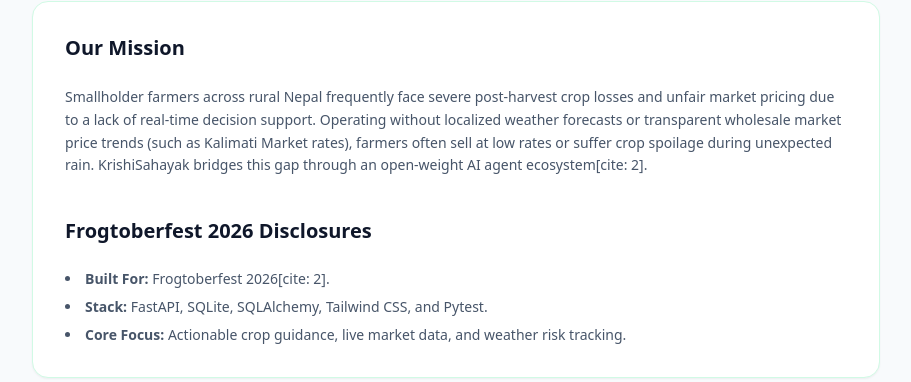
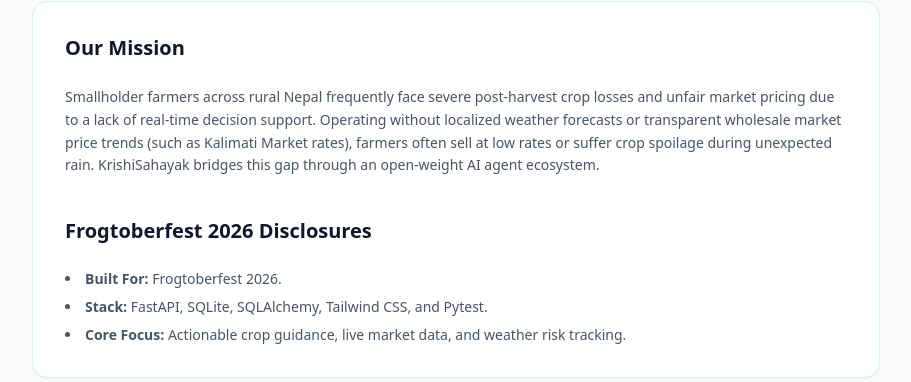
Before and after one commit to Nirvik-49/krishi-sahayak, a FastAPI app: page /about in a window 1280 px wide. Shown: the part 233-615 px from the top of the page, without its empty margins (184-1095 px from the left). Run offline with FastAPI, Linux system fonts and the light colour scheme; some libraries are stand-ins or nearby versions.

Commit message:
feat:  Changes to the about.html file

```diff
--- a/app/templates/about.html
+++ b/app/templates/about.html
@@ -49,12 +49,12 @@
                 pricing due to a lack of real-time decision support. Operating without localized weather forecasts or
                 transparent wholesale market price trends (such as Kalimati Market rates), farmers often sell at low
                 rates or suffer crop spoilage during unexpected rain. KrishiSahayak bridges this gap through an
-                open-weight AI agent ecosystem[cite: 2].
+                open-weight AI agent ecosystem.
             </p>
 
             <h2 class="text-xl font-bold text-slate-900 pt-4">Frogtoberfest 2026 Disclosures</h2>
             <ul class="list-disc list-inside space-y-2 text-sm text-slate-600">
-                <li><strong>Built For:</strong> Frogtoberfest 2026[cite: 2].</li>
+                <li><strong>Built For:</strong> Frogtoberfest 2026.</li>
                 <li><strong>Stack:</strong> FastAPI, SQLite, SQLAlchemy, Tailwind CSS, and Pytest.</li>
                 <li><strong>Core Focus:</strong> Actionable crop guidance, live market data, and weather risk tracking.
                 </li>
```
Also changed, not shown: krishi_sahayak.db.
